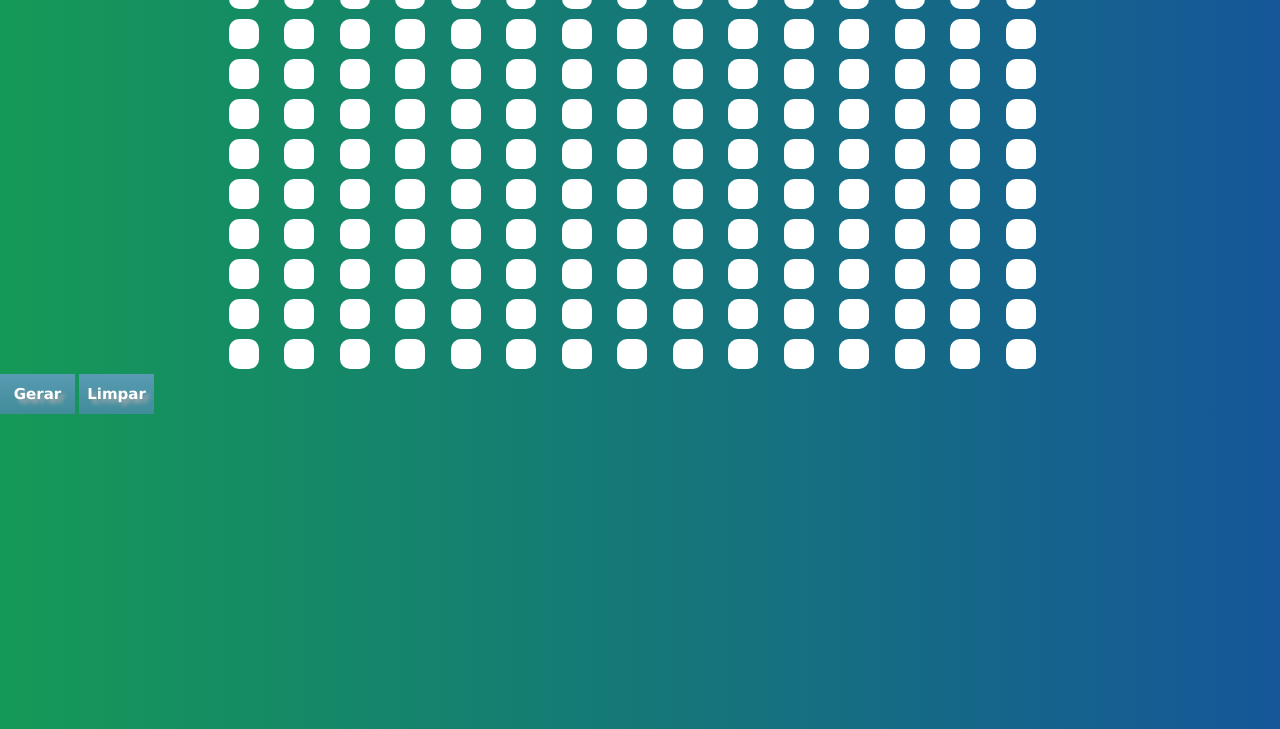
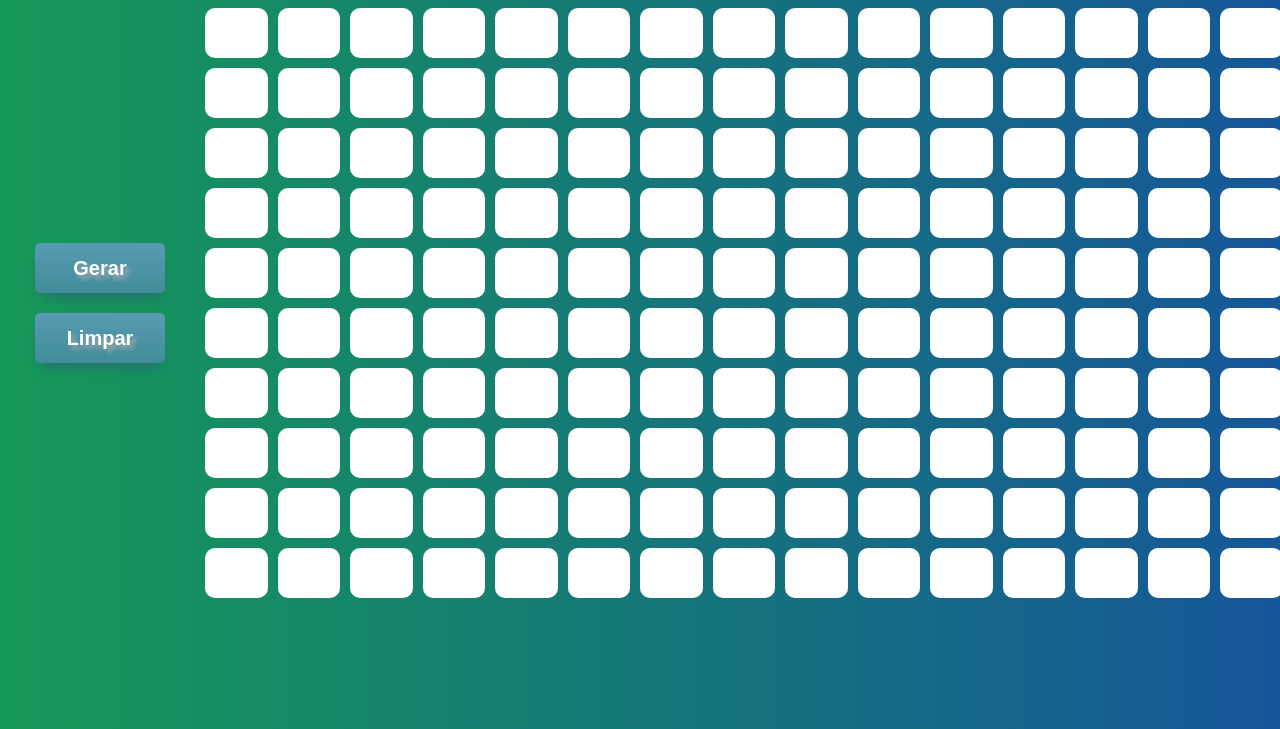
Before and after one commit to douglasmardegan/Portfolio, a plain HTML site: page freelancer_numberGenerator/index.html in a window 1280 px wide. Shown: the part 71-800 px from the top of the page. Drawn offline with Linux system fonts and the light colour scheme.

Commit message:
Upgrade project

```diff
--- a/freelancer_numberGenerator/index.html
+++ b/freelancer_numberGenerator/index.html
@@ -10,163 +10,169 @@
 </head>
 
 <body>
-    <h1 class="titleSite">Gerador de números de 0 a 99</h1>
-    <div class="grid-container">
-        <div class="grid-item" id="box01"></div>
-        <div class="grid-item" id="box02"></div>
-        <div class="grid-item" id="box03"></div>
-        <div class="grid-item" id="box04"></div>
-        <div class="grid-item" id="box05"></div>
-        <div class="grid-item" id="box06"></div>
-        <div class="grid-item" id="box07"></div>
-        <div class="grid-item" id="box08"></div>
-        <div class="grid-item" id="box09"></div>
-        <div class="grid-item" id="box10"></div>
-        <div class="grid-item" id="box11"></div>
-        <div class="grid-item" id="box12"></div>
-        <div class="grid-item" id="box13"></div>
-        <div class="grid-item" id="box14"></div>
-        <div class="grid-item" id="box15"></div>
-        <div class="grid-item" id="box16"></div>
-        <div class="grid-item" id="box17"></div>
-        <div class="grid-item" id="box18"></div>
-        <div class="grid-item" id="box19"></div>
-        <div class="grid-item" id="box20"></div>
-        <div class="grid-item" id="box21"></div>
-        <div class="grid-item" id="box22"></div>
-        <div class="grid-item" id="box23"></div>
-        <div class="grid-item" id="box24"></div>
-        <div class="grid-item" id="box25"></div>
-        <div class="grid-item" id="box26"></div>
-        <div class="grid-item" id="box27"></div>
-        <div class="grid-item" id="box28"></div>
-        <div class="grid-item" id="box29"></div>
-        <div class="grid-item" id="box30"></div>
-        <div class="grid-item" id="box31"></div>
-        <div class="grid-item" id="box32"></div>
-        <div class="grid-item" id="box33"></div>
-        <div class="grid-item" id="box34"></div>
-        <div class="grid-item" id="box35"></div>
-        <div class="grid-item" id="box36"></div>
-        <div class="grid-item" id="box37"></div>
-        <div class="grid-item" id="box38"></div>
-        <div class="grid-item" id="box39"></div>
-        <div class="grid-item" id="box40"></div>
-        <div class="grid-item" id="box41"></div>
-        <div class="grid-item" id="box42"></div>
-        <div class="grid-item" id="box43"></div>
-        <div class="grid-item" id="box44"></div>
-        <div class="grid-item" id="box45"></div>
-        <div class="grid-item" id="box46"></div>
-        <div class="grid-item" id="box47"></div>
-        <div class="grid-item" id="box48"></div>
-        <div class="grid-item" id="box49"></div>
-        <div class="grid-item" id="box50"></div>
-        <div class="grid-item" id="box51"></div>
-        <div class="grid-item" id="box52"></div>
-        <div class="grid-item" id="box53"></div>
-        <div class="grid-item" id="box54"></div>
-        <div class="grid-item" id="box55"></div>
-        <div class="grid-item" id="box56"></div>
-        <div class="grid-item" id="box57"></div>
-        <div class="grid-item" id="box58"></div>
-        <div class="grid-item" id="box59"></div>
-        <div class="grid-item" id="box60"></div>
-        <div class="grid-item" id="box61"></div>
-        <div class="grid-item" id="box62"></div>
-        <div class="grid-item" id="box63"></div>
-        <div class="grid-item" id="box64"></div>
-        <div class="grid-item" id="box65"></div>
-        <div class="grid-item" id="box66"></div>
-        <div class="grid-item" id="box67"></div>
-        <div class="grid-item" id="box68"></div>
-        <div class="grid-item" id="box69"></div>
-        <div class="grid-item" id="box70"></div>
-        <div class="grid-item" id="box71"></div>
-        <div class="grid-item" id="box72"></div>
-        <div class="grid-item" id="box73"></div>
-        <div class="grid-item" id="box74"></div>
-        <div class="grid-item" id="box75"></div>
-        <div class="grid-item" id="box76"></div>
-        <div class="grid-item" id="box77"></div>
-        <div class="grid-item" id="box78"></div>
-        <div class="grid-item" id="box79"></div>
-        <div class="grid-item" id="box80"></div>
-        <div class="grid-item" id="box81"></div>
-        <div class="grid-item" id="box82"></div>
-        <div class="grid-item" id="box83"></div>
-        <div class="grid-item" id="box84"></div>
-        <div class="grid-item" id="box85"></div>
-        <div class="grid-item" id="box86"></div>
-        <div class="grid-item" id="box87"></div>
-        <div class="grid-item" id="box88"></div>
-        <div class="grid-item" id="box89"></div>
-        <div class="grid-item" id="box90"></div>
-        <div class="grid-item" id="box91"></div>
-        <div class="grid-item" id="box92"></div>
-        <div class="grid-item" id="box93"></div>
-        <div class="grid-item" id="box94"></div>
-        <div class="grid-item" id="box95"></div>
-        <div class="grid-item" id="box96"></div>
-        <div class="grid-item" id="box97"></div>
-        <div class="grid-item" id="box98"></div>
-        <div class="grid-item" id="box99"></div>
-        <div class="grid-item" id="box100"></div>
-        <div class="grid-item" id="box101"></div>
-        <div class="grid-item" id="box102"></div>
-        <div class="grid-item" id="box103"></div>
-        <div class="grid-item" id="box104"></div>
-        <div class="grid-item" id="box105"></div>
-        <div class="grid-item" id="box106"></div>
-        <div class="grid-item" id="box107"></div>
-        <div class="grid-item" id="box108"></div>
-        <div class="grid-item" id="box109"></div>
-        <div class="grid-item" id="box110"></div>
-        <div class="grid-item" id="box111"></div>
-        <div class="grid-item" id="box112"></div>
-        <div class="grid-item" id="box113"></div>
-        <div class="grid-item" id="box114"></div>
-        <div class="grid-item" id="box115"></div>
-        <div class="grid-item" id="box116"></div>
-        <div class="grid-item" id="box117"></div>
-        <div class="grid-item" id="box118"></div>
-        <div class="grid-item" id="box119"></div>
-        <div class="grid-item" id="box120"></div>
-        <div class="grid-item" id="box121"></div>
-        <div class="grid-item" id="box122"></div>
-        <div class="grid-item" id="box123"></div>
-        <div class="grid-item" id="box124"></div>
-        <div class="grid-item" id="box125"></div>
-        <div class="grid-item" id="box126"></div>
-        <div class="grid-item" id="box127"></div>
-        <div class="grid-item" id="box128"></div>
-        <div class="grid-item" id="box129"></div>
-        <div class="grid-item" id="box130"></div>
-        <div class="grid-item" id="box131"></div>
-        <div class="grid-item" id="box132"></div>
-        <div class="grid-item" id="box133"></div>
-        <div class="grid-item" id="box134"></div>
-        <div class="grid-item" id="box135"></div>
-        <div class="grid-item" id="box136"></div>
-        <div class="grid-item" id="box137"></div>
-        <div class="grid-item" id="box138"></div>
-        <div class="grid-item" id="box139"></div>
-        <div class="grid-item" id="box140"></div>
-        <div class="grid-item" id="box141"></div>
-        <div class="grid-item" id="box142"></div>
-        <div class="grid-item" id="box143"></div>
-        <div class="grid-item" id="box144"></div>
-        <div class="grid-item" id="box145"></div>
-        <div class="grid-item" id="box146"></div>
-        <div class="grid-item" id="box147"></div>
-        <div class="grid-item" id="box148"></div>
-        <div class="grid-item" id="box149"></div>
-        <div class="grid-item" id="box150"></div>
-    </div>
-    <div class="buttonContainer">
-        <button id="generateContentButton" type="button">Gerar</button>
-        <button id="clearContentButton" type="button">Limpar</button>
-    </div>
+    <h1>GERADOR DE NÚMEROS ALEATÓRIOS DE 0 A 99</h1>
+    <main>
+        <section class="button-section">
+            <div class="button-container">
+                <button id="generateContentBtn" type="button">Gerar</button>
+                <button id="clearContentBtn" type="button">Limpar</button>
+            </div>
+        </section>
+        <section class="content-section">
+            <div class="grid-container">
+                <div class="grid-item" id="01"></div>
+                <div class="grid-item" id="02"></div>
+                <div class="grid-item" id="03"></div>
+                <div class="grid-item" id="04"></div>
+                <div class="grid-item" id="05"></div>
+                <div class="grid-item" id="06"></div>
+                <div class="grid-item" id="07"></div>
+                <div class="grid-item" id="08"></div>
+                <div class="grid-item" id="09"></div>
+                <div class="grid-item" id="10"></div>
+                <div class="grid-item" id="11"></div>
+                <div class="grid-item" id="12"></div>
+                <div class="grid-item" id="13"></div>
+                <div class="grid-item" id="14"></div>
+                <div class="grid-item" id="15"></div>
+                <div class="grid-item" id="16"></div>
+                <div class="grid-item" id="17"></div>
+                <div class="grid-item" id="18"></div>
+                <div class="grid-item" id="19"></div>
+                <div class="grid-item" id="20"></div>
+                <div class="grid-item" id="21"></div>
+                <div class="grid-item" id="22"></div>
+                <div class="grid-item" id="23"></div>
+                <div class="grid-item" id="24"></div>
+                <div class="grid-item" id="25"></div>
+                <div class="grid-item" id="26"></div>
+                <div class="grid-item" id="27"></div>
+                <div class="grid-item" id="28"></div>
+                <div class="grid-item" id="29"></div>
+                <div class="grid-item" id="30"></div>
+                <div class="grid-item" id="31"></div>
+                <div class="grid-item" id="32"></div>
+                <div class="grid-item" id="33"></div>
+                <div class="grid-item" id="34"></div>
+                <div class="grid-item" id="35"></div>
+                <div class="grid-item" id="36"></div>
+                <div class="grid-item" id="37"></div>
+                <div class="grid-item" id="38"></div>
+                <div class="grid-item" id="39"></div>
+                <div class="grid-item" id="40"></div>
+                <div class="grid-item" id="41"></div>
+                <div class="grid-item" id="42"></div>
+                <div class="grid-item" id="43"></div>
+                <div class="grid-item" id="44"></div>
+                <div class="grid-item" id="45"></div>
+                <div class="grid-item" id="46"></div>
+                <div class="grid-item" id="47"></div>
+                <div class="grid-item" id="48"></div>
+                <div class="grid-item" id="49"></div>
+                <div class="grid-item" id="50"></div>
+                <div class="grid-item" id="51"></div>
+                <div class="grid-item" id="52"></div>
+                <div class="grid-item" id="53"></div>
+                <div class="grid-item" id="54"></div>
+                <div class="grid-item" id="55"></div>
+                <div class="grid-item" id="56"></div>
+                <div class="grid-item" id="57"></div>
+                <div class="grid-item" id="58"></div>
+                <div class="grid-item" id="59"></div>
+                <div class="grid-item" id="60"></div>
+                <div class="grid-item" id="61"></div>
+                <div class="grid-item" id="62"></div>
+                <div class="grid-item" id="63"></div>
+                <div class="grid-item" id="64"></div>
+                <div class="grid-item" id="65"></div>
+                <div class="grid-item" id="66"></div>
+                <div class="grid-item" id="67"></div>
+                <div class="grid-item" id="68"></div>
+                <div class="grid-item" id="69"></div>
+                <div class="grid-item" id="70"></div>
+                <div class="grid-item" id="71"></div>
+                <div class="grid-item" id="72"></div>
+                <div class="grid-item" id="73"></div>
+                <div class="grid-item" id="74"></div>
+                <div class="grid-item" id="75"></div>
+                <div class="grid-item" id="76"></div>
+                <div class="grid-item" id="77"></div>
+                <div class="grid-item" id="78"></div>
+                <div class="grid-item" id="79"></div>
+                <div class="grid-item" id="80"></div>
+                <div class="grid-item" id="81"></div>
+                <div class="grid-item" id="82"></div>
+                <div class="grid-item" id="83"></div>
+                <div class="grid-item" id="84"></div>
+                <div class="grid-item" id="85"></div>
+                <div class="grid-item" id="86"></div>
+                <div class="grid-item" id="87"></div>
+                <div class="grid-item" id="88"></div>
+                <div class="grid-item" id="89"></div>
+                <div class="grid-item" id="90"></div>
+                <div class="grid-item" id="91"></div>
+                <div class="grid-item" id="92"></div>
+                <div class="grid-item" id="93"></div>
+                <div class="grid-item" id="94"></div>
+                <div class="grid-item" id="95"></div>
+                <div class="grid-item" id="96"></div>
+                <div class="grid-item" id="97"></div>
+                <div class="grid-item" id="98"></div>
+                <div class="grid-item" id="99"></div>
+                <div class="grid-item" id="100"></div>
+                <div class="grid-item" id="101"></div>
+                <div class="grid-item" id="102"></div>
+                <div class="grid-item" id="103"></div>
+                <div class="grid-item" id="104"></div>
+                <div class="grid-item" id="105"></div>
+                <div class="grid-item" id="106"></div>
+                <div class="grid-item" id="107"></div>
+                <div class="grid-item" id="108"></div>
+                <div class="grid-item" id="109"></div>
+                <div class="grid-item" id="110"></div>
+                <div class="grid-item" id="111"></div>
+                <div class="grid-item" id="112"></div>
+                <div class="grid-item" id="113"></div>
+                <div class="grid-item" id="114"></div>
+                <div class="grid-item" id="115"></div>
+                <div class="grid-item" id="116"></div>
+                <div class="grid-item" id="117"></div>
+                <div class="grid-item" id="118"></div>
+                <div class="grid-item" id="119"></div>
+                <div class="grid-item" id="120"></div>
+                <div class="grid-item" id="121"></div>
+                <div class="grid-item" id="122"></div>
+                <div class="grid-item" id="123"></div>
+                <div class="grid-item" id="124"></div>
+                <div class="grid-item" id="125"></div>
+                <div class="grid-item" id="126"></div>
+                <div class="grid-item" id="127"></div>
+                <div class="grid-item" id="128"></div>
+                <div class="grid-item" id="129"></div>
+                <div class="grid-item" id="130"></div>
+                <div class="grid-item" id="131"></div>
+                <div class="grid-item" id="132"></div>
+                <div class="grid-item" id="133"></div>
+                <div class="grid-item" id="134"></div>
+                <div class="grid-item" id="135"></div>
+                <div class="grid-item" id="136"></div>
+                <div class="grid-item" id="137"></div>
+                <div class="grid-item" id="138"></div>
+                <div class="grid-item" id="139"></div>
+                <div class="grid-item" id="140"></div>
+                <div class="grid-item" id="141"></div>
+                <div class="grid-item" id="142"></div>
+                <div class="grid-item" id="143"></div>
+                <div class="grid-item" id="144"></div>
+                <div class="grid-item" id="145"></div>
+                <div class="grid-item" id="146"></div>
+                <div class="grid-item" id="147"></div>
+                <div class="grid-item" id="148"></div>
+                <div class="grid-item" id="149"></div>
+                <div class="grid-item" id="150"></div>
+            </div>
+        </section>
+    </main>
     <script src="./script.js"></script>
 </body>
 
--- a/freelancer_numberGenerator/style.css
+++ b/freelancer_numberGenerator/style.css
@@ -5,37 +5,46 @@
   box-sizing: border-box;
 }
 
-body {
+html, body {
+  width: 100%;
+  height: 100%;
   background-image: linear-gradient(to right, #159957, #155799);
+  font-family: Verdana, Geneva, Tahoma, sans-serif;
+  overflow-x: hidden;
 }
 
-.grid-container {
-  max-width: 65vw;
-  max-height: 85vh;
-  display: grid;
-  grid-template-columns: repeat(15, auto);
-  grid-template-rows: repeat(10, auto);
-  margin: 0 auto;
-  overflow: hidden;
-}
-
-.titleSite {
+h1 {
   color: white;
   font-family: Verdana, Geneva, Tahoma, sans-serif;
   font-size: 30px;
   text-shadow: 4px 4px 4px #aaa;
   text-align: center;
-  padding: 5px;
+  padding: 0.65em;
+}
+
+main {
+  display: flex;
+  justify-content: space-evenly;
+  align-items: center;
+}
+
+.grid-container {
+  margin: 0 auto;
+
+  display: grid;
+  grid-template-columns: repeat(15, auto);
+  grid-template-rows: repeat(10, auto);
+  overflow: hidden;
 }
 
 .grid-item {
-  width: 15px;
-  height: 15px;
+  width: 2.5em;
+  height: 2em;
   background-color: white;
   border-radius: 10px;
   margin: 5px;
   padding: 15px;
-  font-family: Verdana, Geneva, Tahoma, sans-serif;
+
   font-size: 25px;
   font-weight: bold;
   text-shadow: 4px 4px 4px #aaa;
@@ -45,28 +54,32 @@ body {
 }
 
 .button-container {
-  text-align: center;
-  margin-top: 5px;
-  margin-bottom: 5px;
-  display: block;
+  width: 12.5em;
+  height: 10em;
+
+  display: flex;
+  flex-direction: column;
+  justify-content: space-evenly;
+  align-items: center;
 }
 
-button {
-  font-family: Verdana, Geneva, Tahoma, sans-serif;
-  font-size: 15px;
+#generateContentBtn, #clearContentBtn {
+  width: 6.5em;
+  height: 2.5em;
+  background: linear-gradient(#599bb3, #408c99);
+  cursor: pointer;
+
+  font-size: 1.25em;
   font-weight: bold;
   color: white;
-  width: 75px;
-  height: 40px;
-  margin: auto;
+
   border-width: 1px;
-  border-radius: 12px
+  border-radius: 5px;
   box-shadow: 0px 10px 14px -7px #276873;
   text-shadow: 4px 4px 4px #aaa;
-  background: linear-gradient(#599bb3, #408c99);
 }
 
-#generateContentButton:hover,
-#clearContentButton:hover {
+#generateContentBtn:hover,
+#clearContentBtn:hover {
   background: linear-gradient(#408c99, #599bb3);
 }
```
Also changed, not shown: freelancer_numberGenerator/script.js (+5 -4 lines), freelancer_numberGenerator/ProjFreelancer_Random_number_draw.png (renamed from freelancer_numberGenerator/ProjFreelancer_sorteioNumRandomicos.png).
